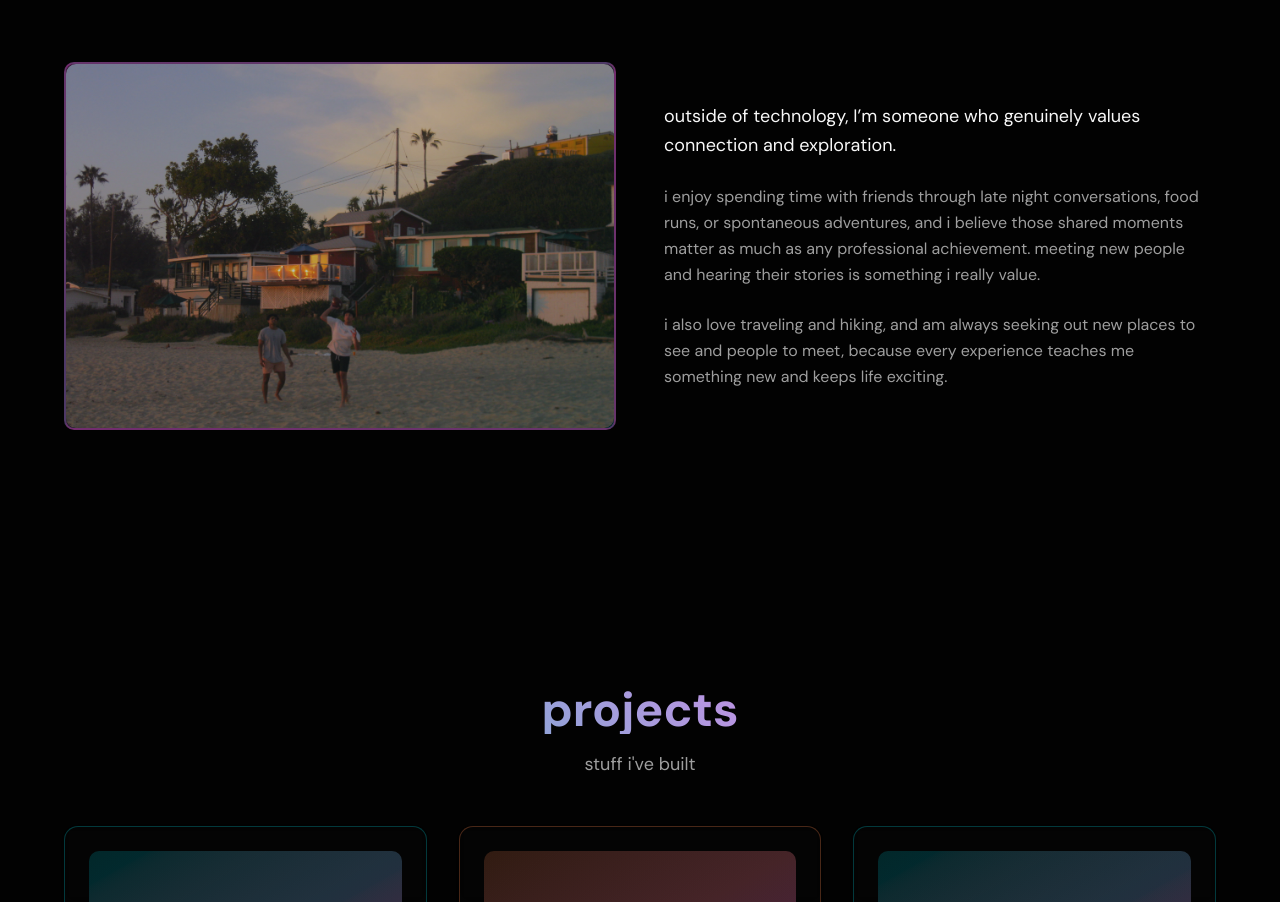
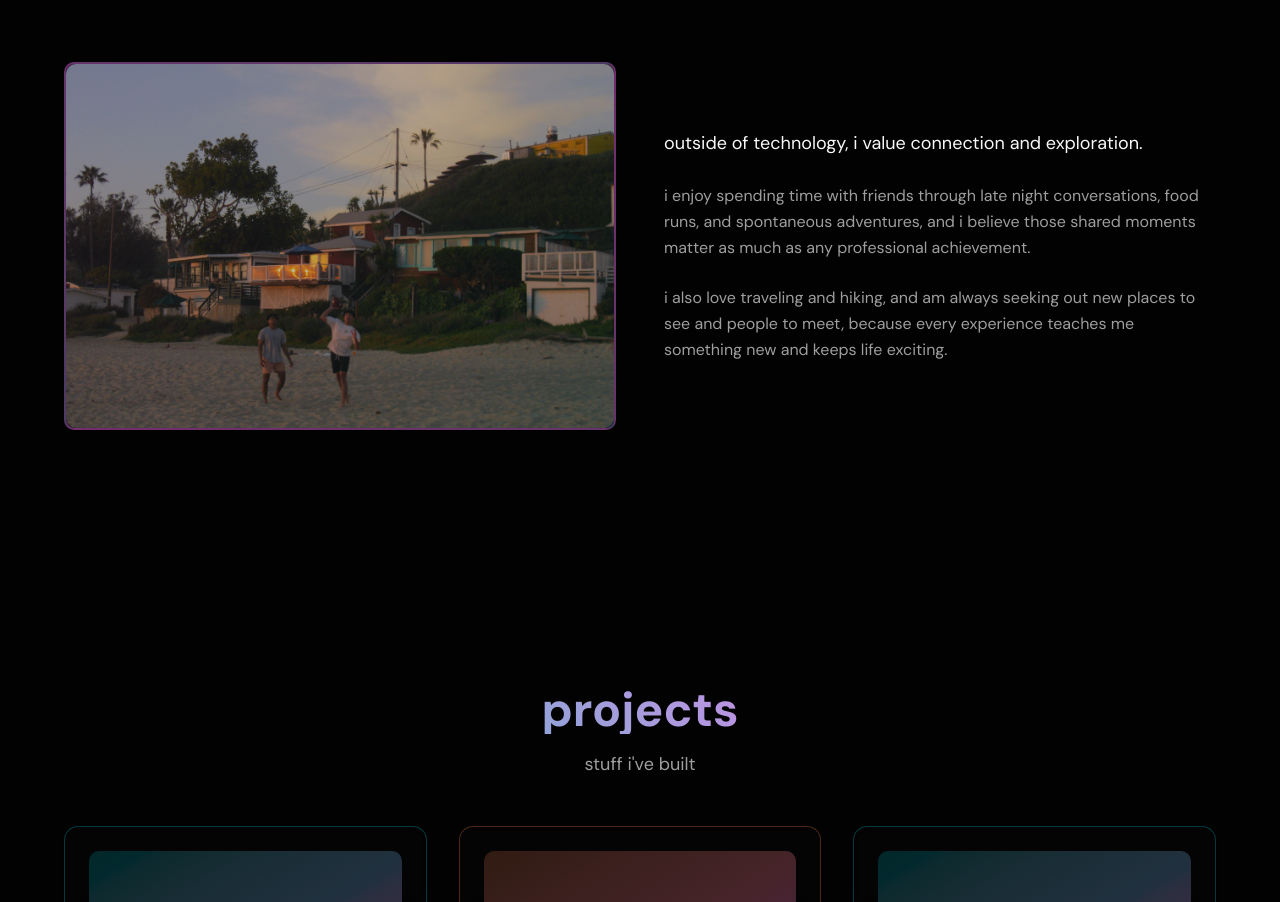
Before and after one commit to rohanmad/portfolio, a Next.js app: page / in a window 1280 px wide. Shown: the part 1746-2648 px from the top of the page. Built offline with nearby package versions, Linux system fonts and the light colour scheme.

Commit message:
about me done

```diff
--- a/app/page.tsx
+++ b/app/page.tsx
@@ -256,12 +256,12 @@ export default function Portfolio() {
             </div>
             <div className="space-y-6">
               <p className="text-foreground leading-relaxed text-lg">
-              outside of technology, I’m someone who genuinely values connection and exploration.
+              outside of technology, i value connection and exploration.
               </p>
               <p className="text-muted-foreground leading-relaxed">
-              i enjoy spending time with friends through late night conversations, food runs, or spontaneous adventures,
-              and i believe those shared moments matter as much as any professional achievement.
-              meeting new people and hearing their stories is something i really value.
+              i enjoy spending time with friends through late night conversations, food runs,
+              and spontaneous adventures, and i believe those shared moments matter as much as any
+              professional achievement.
               </p>
               <p className="text-muted-foreground leading-relaxed">
               i also love traveling and hiking, and am always seeking out new places to see and people to meet,
```
